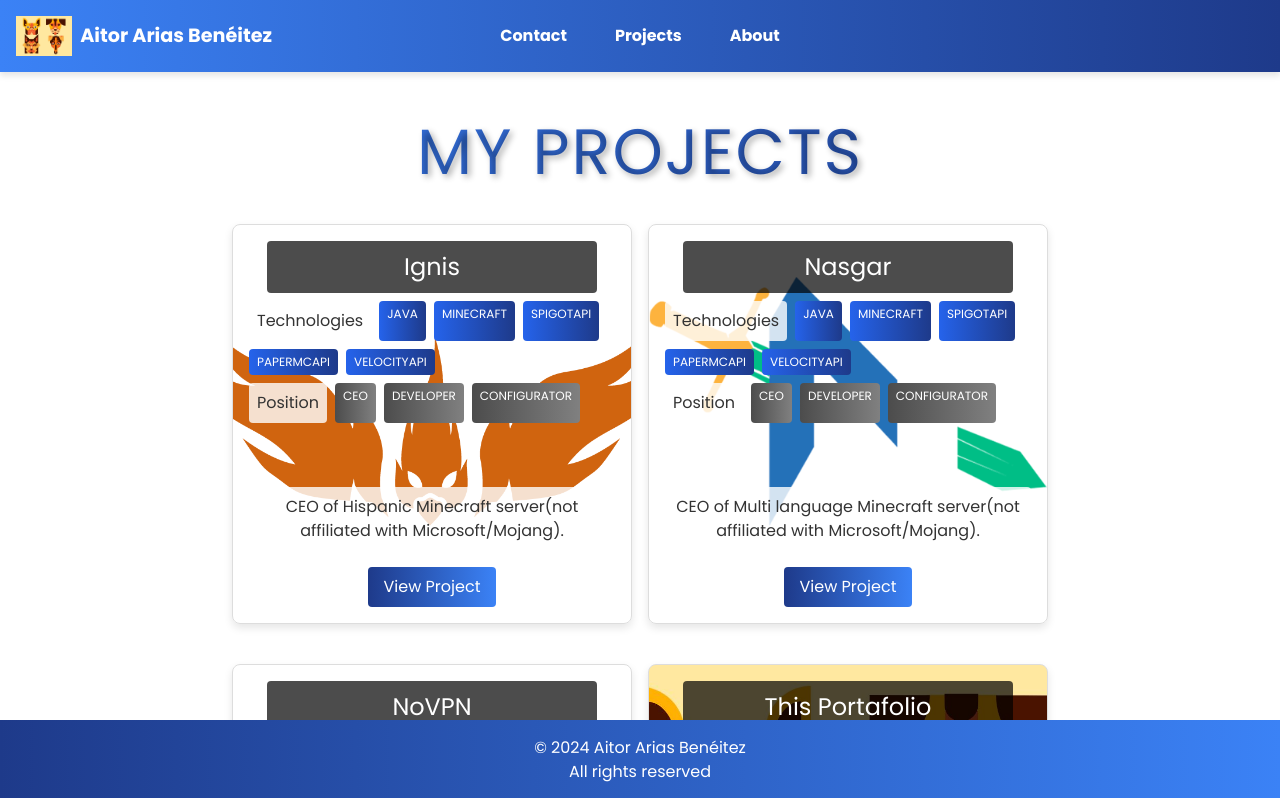
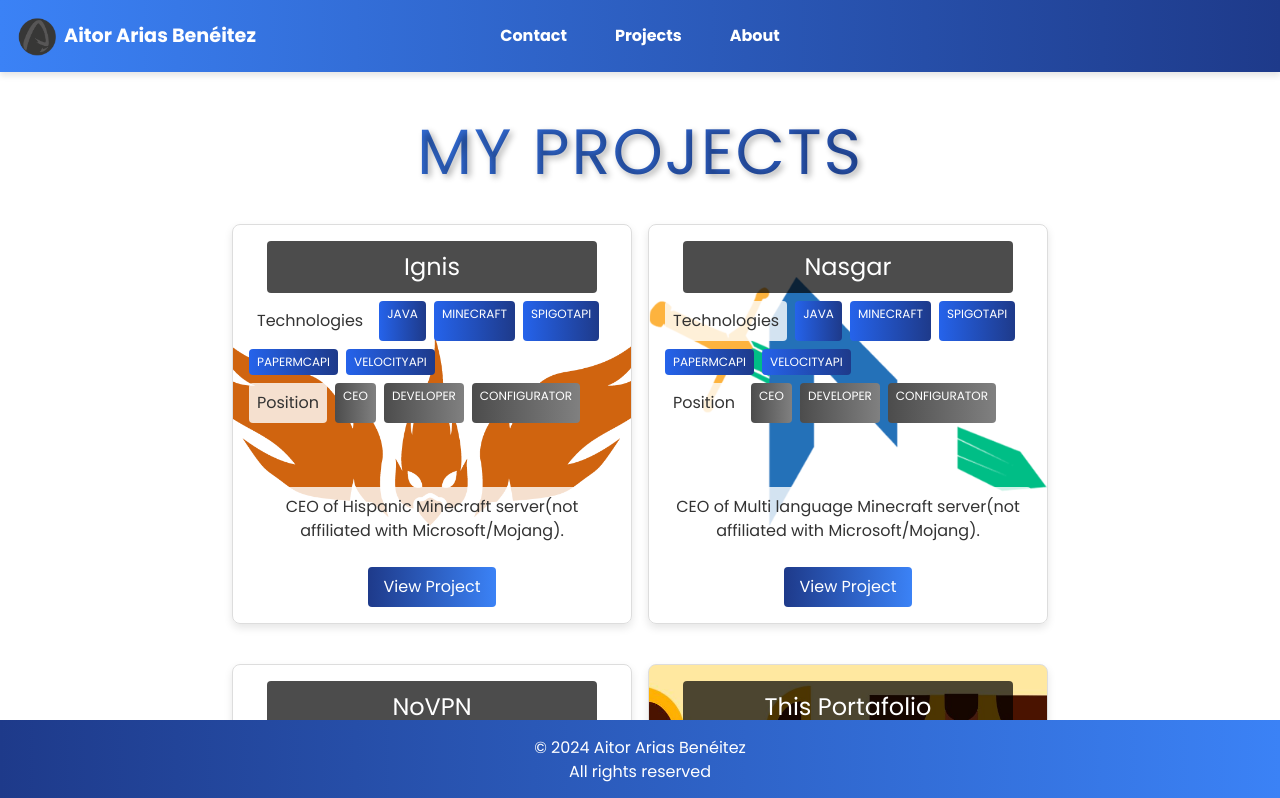
Before and after one commit to Aitooor/Portfolio, an Angular app: page /projects in a window 1280 px wide. Shown: the top 798 px of the page. Built offline with nearby package versions, Linux system fonts and the light colour scheme.

Commit message:
feat: change img from nav

```diff
--- a/src/app/header/header.component.html
+++ b/src/app/header/header.component.html
@@ -1,7 +1,7 @@
 <!-- src/app/header/header.component.html -->
 <nav class="navbar">
   <a routerLink="/" class="logo-container">
-    <img src="./assets/images/project1.jpg" alt="Aitor Arias Benéitez">
+    <img src="./assets/images/aitooor_logo.png" alt="Aitor Arias Benéitez">
     <span>Aitor Arias Benéitez</span>
   </a>
   <div class="menu-toggle" (click)="toggleMenu()">
```
